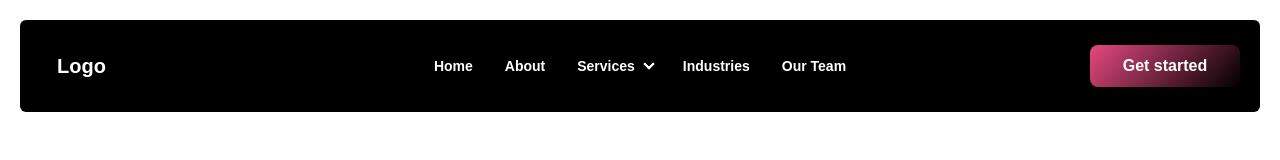
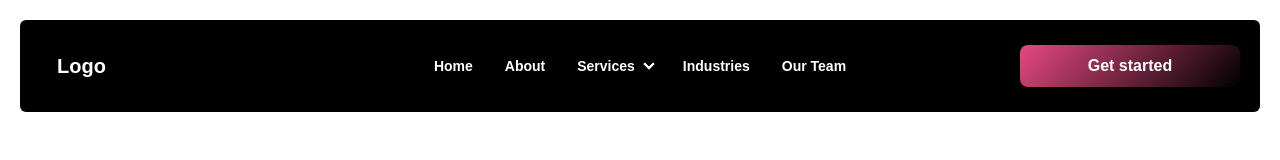
Before and after one commit to Oluwaseyi-vibex/hogg-anderson, a Next.js app: page / in a window 1280 px wide. Shown: the top 160 px of the page. Built offline with nearby package versions, Linux system fonts and the light colour scheme; a web font is replaced by a local one.

Commit message:
fix: nav button

```diff
--- a/components/navbar/index.jsx
+++ b/components/navbar/index.jsx
@@ -92,7 +92,7 @@ const NavBar = () => {
           gradient={{ deg: 133, from: "pink", to: "black" }}
           size="md"
           radius="md"
-          w={150}
+          w={220}
         >
           Get started
         </Button>
```
